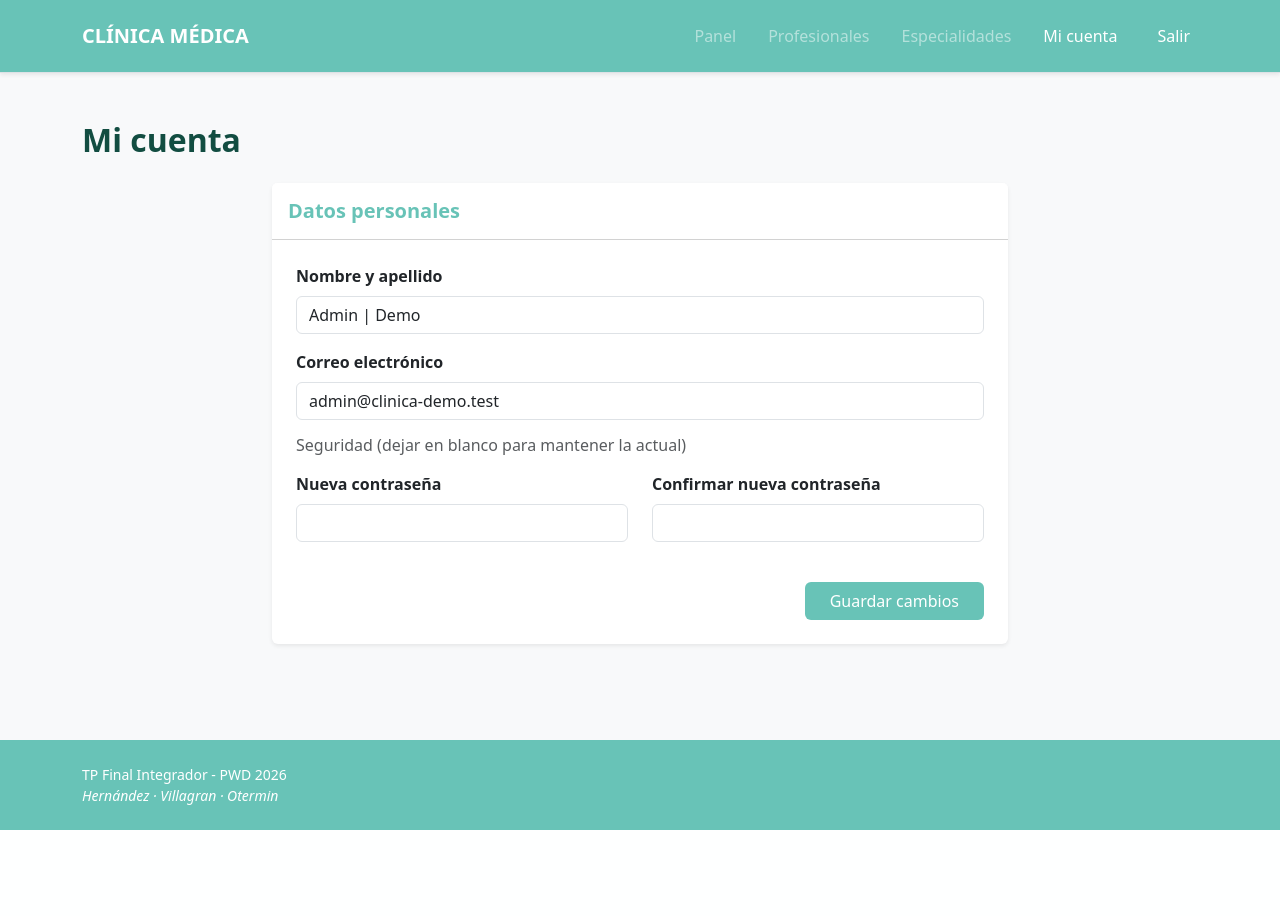
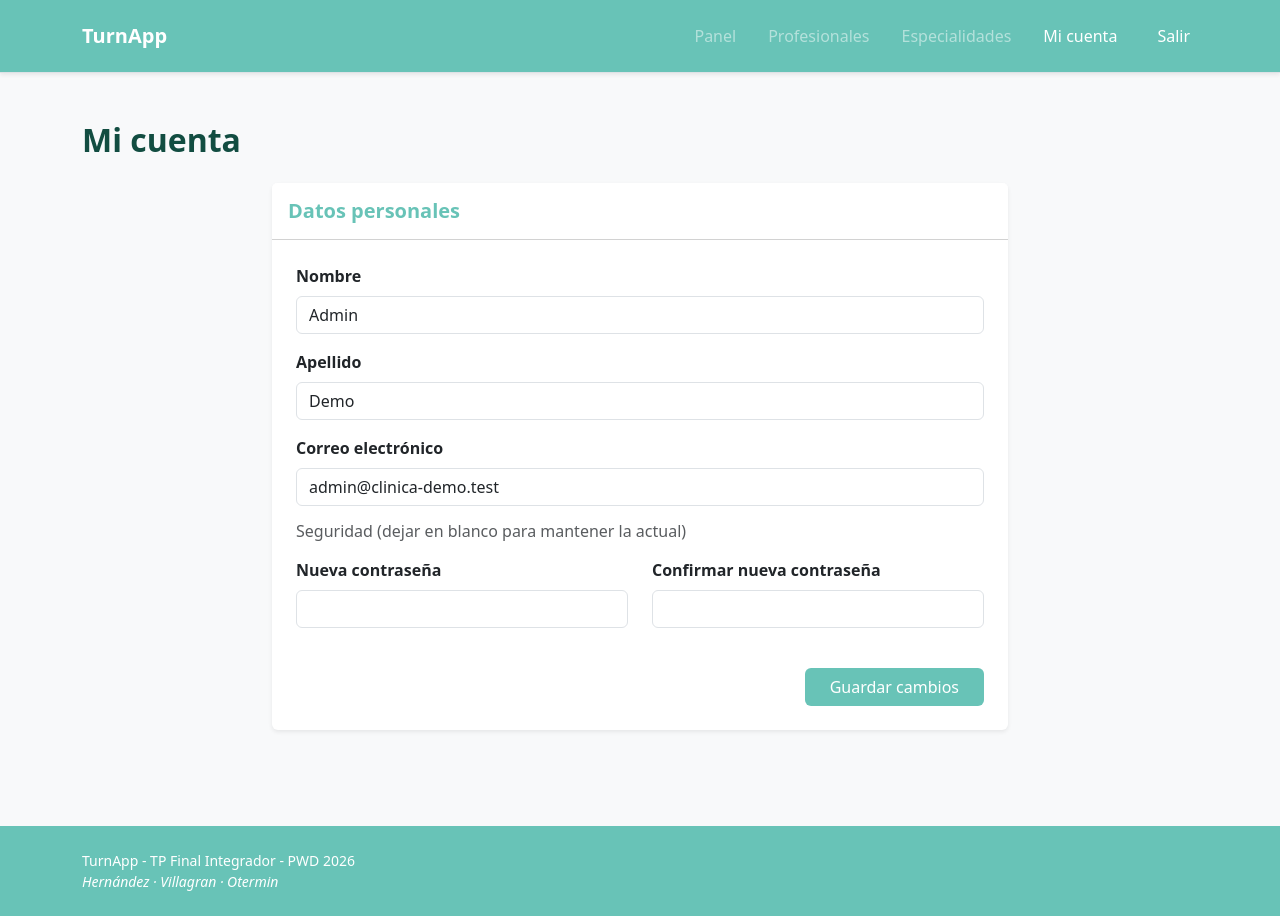
Before and after one commit to oterminA/pwd26_tp_final_app_turnos, a Laravel app: page /mi-cuenta-admin in a window 1280 px wide. Before the commit the page ends 830 px from the top, so only its background shows below. Run offline with Laravel 12, Linux system fonts and the light colour scheme; a user stored in the database is signed in; data comes from the database, SQL or seed files in the repository; some libraries are stand-ins or nearby versions.

Commit message:
Actualizar identidad de TurnApp y nombres de usuarios

```diff
--- a/config/app.php
+++ b/config/app.php
@@ -13,7 +13,7 @@ return [
     |
     */
 
-    'name' => env('APP_NAME', 'Laravel'),
+    'name' => env('APP_NAME', 'TurnApp'),
 
     /*
     |--------------------------------------------------------------------------
--- a/resources/views/layouts/app.blade.php
+++ b/resources/views/layouts/app.blade.php
@@ -21,7 +21,7 @@
 
     @stack('styles')
 
-    <title>{{ $title ?? 'Nombre Clinica' }}</title>
+    <title>{{ isset($title) ? $title . ' - ' . config('app.name') : config('app.name') }}</title>
 </head>
 
 <body class="bg-light">
@@ -33,7 +33,7 @@
                 {{-- logo de la clinica --}}
                 <a class="navbar-brand fw-bold"
                     href="{{ Auth::check() && Auth::user()->isAdmin() ? route('admin.dashboard') : url('/') }}">
-                    <span>CLÍNICA MÉDICA</span>
+                    <span>{{ config('app.name') }}</span>
                 </a>
 
                 {{-- boton para menu en celular --}}
@@ -166,7 +166,7 @@
     <footer class="py-4 mt-5 text-white">
         <div class="container">
             <p class="small mb-0">
-                TP Final Integrador - PWD 2026<br>
+                {{ config('app.name') }} - TP Final Integrador - PWD 2026<br>
                 <i>Hernández · Villagran · Otermin</i>
             </p>
         </div>
--- a/resources/views/layouts/login.blade.php
+++ b/resources/views/layouts/login.blade.php
@@ -14,7 +14,7 @@
     {{-- css de la app --}}
     <link rel="stylesheet" href="{{ asset('css/login.css') }}">
     @stack('styles')
-    <title></title>
+    <title>{{ config('app.name') }}</title>
 </head>
 
 <body>
--- a/resources/views/usuarios/admin/cuenta.blade.php
+++ b/resources/views/usuarios/admin/cuenta.blade.php
@@ -46,9 +46,15 @@
                             <div class="alert alert-danger error d-none" role="alert"></div>
 
                             <div class="mb-3">
-                                <label for="name" class="form-label fw-semibold">Nombre y apellido</label>
-                                <input type="text" class="form-control" id="name" name="name"
-                                    value="{{ old('name', Auth::user()->name) }}" required>
+                                <label for="nombre" class="form-label fw-semibold">Nombre</label>
+                                <input type="text" class="form-control" id="nombre" name="nombre"
+                                    value="{{ old('nombre', $user->nombre) }}" maxlength="120" required>
+                            </div>
+
+                            <div class="mb-3">
+                                <label for="apellido" class="form-label fw-semibold">Apellido</label>
+                                <input type="text" class="form-control" id="apellido" name="apellido"
+                                    value="{{ old('apellido', $user->apellido) }}" maxlength="120" required>
                             </div>
 
                             <div class="mb-3">
--- a/resources/views/usuarios/admin/login.blade.php
+++ b/resources/views/usuarios/admin/login.blade.php
@@ -14,7 +14,7 @@
                 <div class="card-body p-4 w-100">
 
                     <div class="text-center mb-4">
-                        <h1 class="h3 fw-bold">Nombre Clínica</h1>
+                        <h1 class="h3 fw-bold">{{ config('app.name') }}</h1>
                         <h5 class="text-muted">Inicio de sesión</h5>
                         <h6 class="text-muted fst-italic">-Admin-</h6>
 
--- a/resources/views/usuarios/comprobante.blade.php
+++ b/resources/views/usuarios/comprobante.blade.php
@@ -5,7 +5,7 @@
     <meta charset="UTF-8">
     {{-- creo que dompdf necesita la ruta entera al css para poder ponerlo de forma externa --}}
     <link rel="stylesheet" href="{{ public_path('css/comprobante.css') }}">
-    <title>Comprobante de turno</title>
+    <title>Comprobante de turno - {{ config('app.name') }}</title>
 </head>
 
 <body>
@@ -62,7 +62,7 @@
 
         <div class="footer">
             En caso de no poder asistir, recuerde cancelar su turno con anticipación desde el portal. <br>
-            <i>Clinica Nombre</i>
+            <i>{{ config('app.name') }}</i>
         </div>
     </div>
 </body>
--- a/resources/views/usuarios/medico/login.blade.php
+++ b/resources/views/usuarios/medico/login.blade.php
@@ -14,7 +14,7 @@
                 <div class="card-body p-4 w-100">
 
                     <div class="text-center mb-4">
-                        <h1 class="h3 fw-bold">Nombre Clínica</h1>
+                        <h1 class="h3 fw-bold">{{ config('app.name') }}</h1>
                         <h5 class="text-muted">Inicio de sesión</h5>
                         <h6 class="text-muted fst-italic">-Profesional-</h6>
 
--- a/resources/views/usuarios/paciente/login.blade.php
+++ b/resources/views/usuarios/paciente/login.blade.php
@@ -14,7 +14,7 @@
                 <div class="card-body p-4 w-100">
 
                     <div class="text-center mb-4">
-                        <h1 class="h3 fw-bold">Nombre Clínica</h1>
+                        <h1 class="h3 fw-bold">{{ config('app.name') }}</h1>
                         <h5 class="text-muted">Inicio de sesión</h5>
                         <h6 class="text-muted fst-italic">-Paciente-</h6>
 
```
Also changed, not shown: resources/views/usuarios/paciente/registro.blade.php (+4 -11 lines), tests/Feature/IdentidadTurnAppTest.php (added, +56 -0 lines), 1 other file.
